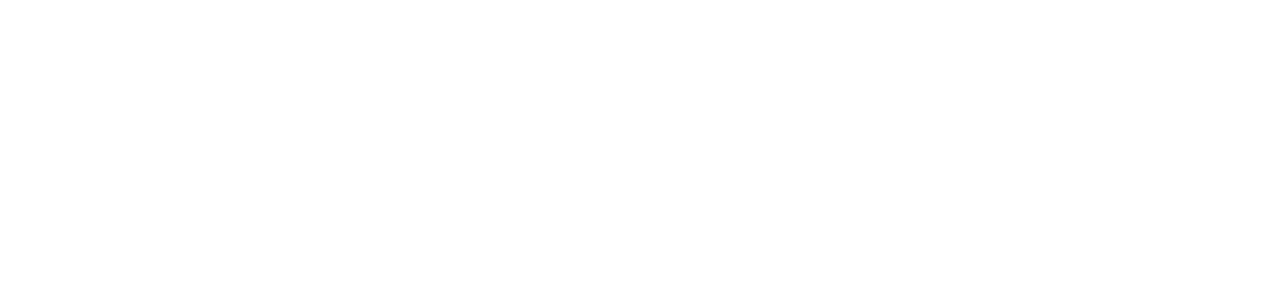
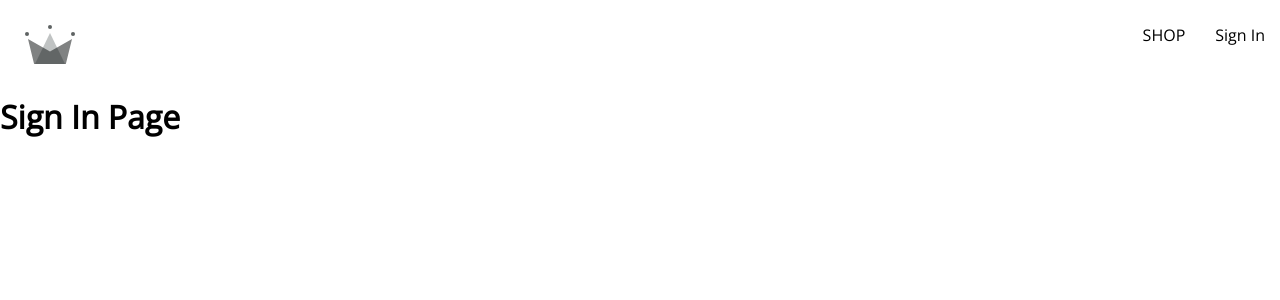
Before and after one commit to hellcy/crown-clothing, a React (Create React App) app: page /sign-in in a window 1280 px wide. Before the commit this address had no page. Shown: the top 300 px of the page. Built offline with nearby package versions, Linux system fonts and the light colour scheme; a web font is replaced by a local one.

Commit message:
Add sign in component

```diff
--- a/package.json
+++ b/package.json
@@ -6,6 +6,7 @@
     "@testing-library/jest-dom": "^5.16.5",
     "@testing-library/react": "^13.3.0",
     "@testing-library/user-event": "^13.5.0",
+    "firebase": "^9.9.3",
     "react": "^18.2.0",
     "react-dom": "^18.2.0",
     "react-router-dom": "6",
--- a/src/App.js
+++ b/src/App.js
@@ -1,6 +1,7 @@
 import Home from "./routes/home/home.component";
 import { Routes, Route } from "react-router-dom";
 import Navigation from "./routes/navigation/navigation.component";
+import SignIn from "./routes/sign-in/sign-in.component";
 
 const Shop = () => {
   return <div>I am the Shop page</div>;
@@ -11,7 +12,8 @@
     <Routes>
       <Route path="/" element={<Navigation />}>
         <Route index element={<Home />} />
-        <Route path="/shop" element={<Shop />} />
+        <Route path="shop" element={<Shop />} />
+        <Route path="sign-in" element={<SignIn />} />
       </Route>
     </Routes>
   );
--- a/src/routes/navigation/navigation.component.jsx
+++ b/src/routes/navigation/navigation.component.jsx
@@ -13,6 +13,9 @@
           <Link className="nav-link" to="/shop">
             SHOP
           </Link>
+          <Link className="nav-link" to="/sign-in">
+            Sign In
+          </Link>
         </div>
       </div>
       <Outlet />
--- /dev/null
+++ b/src/routes/sign-in/sign-in.component.jsx
@@ -0,0 +1,9 @@
+const SignIn = () => {
+  return (
+    <div>
+      <h1>Sign In Page</h1>
+    </div>
+  );
+};
+
+export default SignIn;
```
Also changed, not shown: 1 other file (tests, documents, lock files or other folders).
